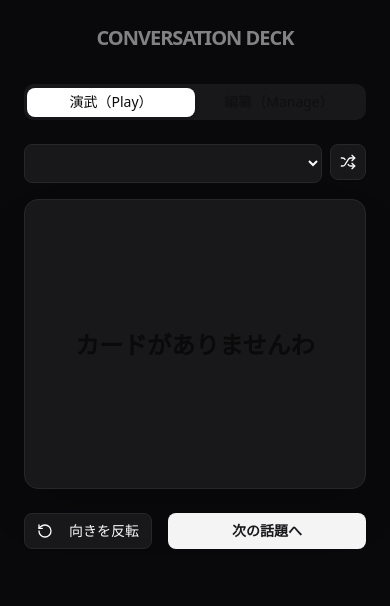
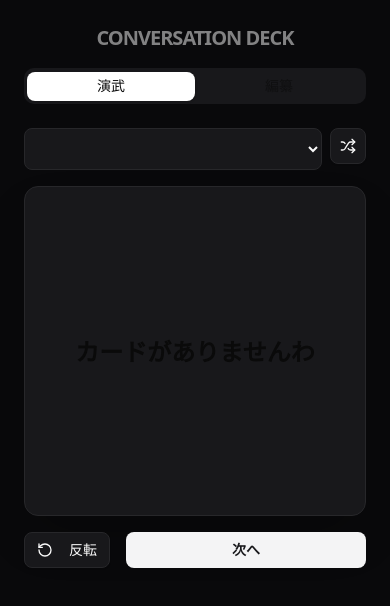
Before and after one commit to maithteeth/conversation-deck, a Next.js app: page / in a window 390 px wide. Shown: the top 606 px of the page. Built offline with nearby package versions, Linux system fonts and the light colour scheme.

Commit message:
Optimize for mobile and refine logic

```diff
--- a/app/page.tsx
+++ b/app/page.tsx
@@ -1,11 +1,10 @@
 "use client"
-
 import { useState, useEffect } from "react"
-import { Card, CardContent, CardHeader, CardTitle, CardFooter } from "@/components/ui/card"
+import { Card, CardContent, CardFooter } from "@/components/ui/card"
 import { Button } from "@/components/ui/button"
 import { Input } from "@/components/ui/input"
 import { Tabs, TabsContent, TabsList, TabsTrigger } from "@/components/ui/tabs"
-import { RotateCcw, Shuffle } from "lucide-react" // 標準的なアイコンですわ
+import { RotateCcw, Shuffle } from "lucide-react"
 
 type Deck = { id: string; name: string; cards: string[] }
 
@@ -15,7 +14,7 @@ export default function Home() {
   const [newCardText, setNewCardText] = useState("")
   const [newDeckName, setNewDeckName] = useState("")
   const [displayIndex, setDisplayIndex] = useState(0)
-  const [isFlipped, setIsFlipped] = useState(false) // 反転の記憶
+  const [isFlipped, setIsFlipped] = useState(false)
 
   useEffect(() => {
     const saved = localStorage.getItem("conv-decks")
@@ -35,9 +34,7 @@ export default function Home() {
   const addDeck = () => {
     if (!newDeckName) return
     const newDeck = { id: Date.now().toString(), name: newDeckName, cards: [] }
-    setDecks([...decks, newDeck])
-    setNewDeckName("")
-    setCurrentDeckId(newDeck.id)
+    setDecks([...decks, newDeck]); setNewDeckName(""); setCurrentDeckId(newDeck.id)
   }
 
   const addCard = () => {
@@ -54,72 +51,41 @@ export default function Home() {
   }
 
   return (
-    <main className="flex min-h-screen flex-col items-center p-6 bg-zinc-950 text-zinc-50">
-      <h1 className="text-xl font-bold mb-8 tracking-tighter opacity-50">CONVERSATION DECK</h1>
-
+    <main className="flex min-h-[100dvh] flex-col items-center p-6 bg-zinc-950 text-zinc-50 overflow-x-hidden">
+      <h1 className="text-xl font-bold mb-4 tracking-tighter opacity-50 uppercase">Conversation Deck</h1>
       <Tabs defaultValue="play" className="w-full max-w-md">
-        <TabsList className="grid w-full grid-cols-2 bg-zinc-900">
-          <TabsTrigger value="play">演武（Play）</TabsTrigger>
-          <TabsTrigger value="manage">編纂（Manage）</TabsTrigger>
+        <TabsList className="grid w-full grid-cols-2 bg-zinc-900 mb-4">
+          <TabsTrigger value="play">演武</TabsTrigger>
+          <TabsTrigger value="manage">編纂</TabsTrigger>
         </TabsList>
-
-        <TabsContent value="play" className="space-y-4 py-4">
+        <TabsContent value="play" className="space-y-4">
           <div className="flex gap-2">
-            <select
-              value={currentDeckId}
-              onChange={(e) => { setCurrentDeckId(e.target.value); setDisplayIndex(0); }}
-              className="flex-1 bg-zinc-900 border border-zinc-800 rounded-md p-2 text-sm"
-            >
+            <select value={currentDeckId} onChange={(e) => { setCurrentDeckId(e.target.value); setDisplayIndex(0); }} className="flex-1 bg-zinc-900 border border-zinc-800 rounded-md p-2 text-base">
               {decks.map(d => <option key={d.id} value={d.id}>{d.name}</option>)}
             </select>
-            <Button variant="outline" size="icon" onClick={shuffleDeck} className="border-zinc-800 bg-zinc-900">
-              <Shuffle className="h-4 w-4" />
-            </Button>
+            <Button variant="outline" size="icon" onClick={shuffleDeck} className="border-zinc-800 bg-zinc-900"><Shuffle className="h-4 w-4" /></Button>
           </div>
-
           <Card className={`border-zinc-800 bg-zinc-900 shadow-2xl transition-transform duration-500 ${isFlipped ? 'rotate-180' : ''}`}>
-            <CardContent className="py-20 flex items-center justify-center min-h-[240px]">
-              <p className="text-2xl font-bold text-center leading-relaxed px-4">
-                {currentDeck?.cards[displayIndex] || "カードがありませんわ"}
-              </p>
-            </CardContent>
+            <CardContent className="py-16 flex items-center justify-center min-h-[280px]"><p className="text-2xl font-bold text-center leading-relaxed px-4">{currentDeck?.cards[displayIndex] || "カードがありませんわ"}</p></CardContent>
           </Card>
-
-          <div className="flex justify-between items-center gap-4 mt-6">
-            <Button
-              variant="outline"
-              onClick={() => setIsFlipped(!isFlipped)}
-              className="border-zinc-800 bg-zinc-900"
-            >
-              <RotateCcw className="mr-2 h-4 w-4" /> 向きを反転
-            </Button>
-            <Button
-              onClick={() => setDisplayIndex(prev => (prev + 1) % (currentDeck?.cards.length || 1))}
-              className="flex-1 bg-zinc-100 text-zinc-900 hover:bg-zinc-300 font-bold"
-            >
-              次の話題へ
-            </Button>
+          <div className="flex justify-between items-center gap-4 mt-4">
+            <Button variant="outline" onClick={() => setIsFlipped(!isFlipped)} className="border-zinc-800 bg-zinc-900"><RotateCcw className="mr-2 h-4 w-4" /> 反転</Button>
+            <Button onClick={() => setDisplayIndex(prev => (prev + 1) % (currentDeck?.cards.length || 1))} className="flex-1 bg-zinc-100 text-zinc-900 font-bold">次へ</Button>
           </div>
         </TabsContent>
-
-        <TabsContent value="manage" className="space-y-6 py-4">
+        <TabsContent value="manage" className="space-y-6">
           <div className="flex gap-2">
-            <Input placeholder="新デッキ名" value={newDeckName} onChange={(e) => setNewDeckName(e.target.value)} className="bg-zinc-900 border-zinc-800" />
+            <Input placeholder="新デッキ名" value={newDeckName} onChange={(e) => setNewDeckName(e.target.value)} className="bg-zinc-900 border-zinc-800 text-base" />
             <Button onClick={addDeck}>作成</Button>
           </div>
           {currentDeck && (
             <div className="space-y-4 border-t border-zinc-800 pt-4">
-              <div className="flex justify-between items-center">
-                <h2 className="font-bold text-zinc-400">編集中のデッキ: {currentDeck.name}</h2>
-              </div>
               <div className="flex gap-2">
-                <Input placeholder="新しい話題を追加" value={newCardText} onChange={(e) => setNewCardText(e.target.value)} className="bg-zinc-900 border-zinc-800" />
+                <Input placeholder="話題を追加" value={newCardText} onChange={(e) => setNewCardText(e.target.value)} className="bg-zinc-900 border-zinc-800 text-base" />
                 <Button onClick={addCard} variant="secondary">追加</Button>
               </div>
               <ul className="space-y-2 max-h-60 overflow-y-auto">
-                {currentDeck.cards.map((c, i) => (
-                  <li key={i} className="text-sm p-3 bg-zinc-900 rounded border border-zinc-800">{c}</li>
-                ))}
+                {currentDeck.cards.map((c, i) => (<li key={i} className="text-sm p-3 bg-zinc-900 rounded border border-zinc-800">{c}</li>))}
               </ul>
             </div>
           )}
```
